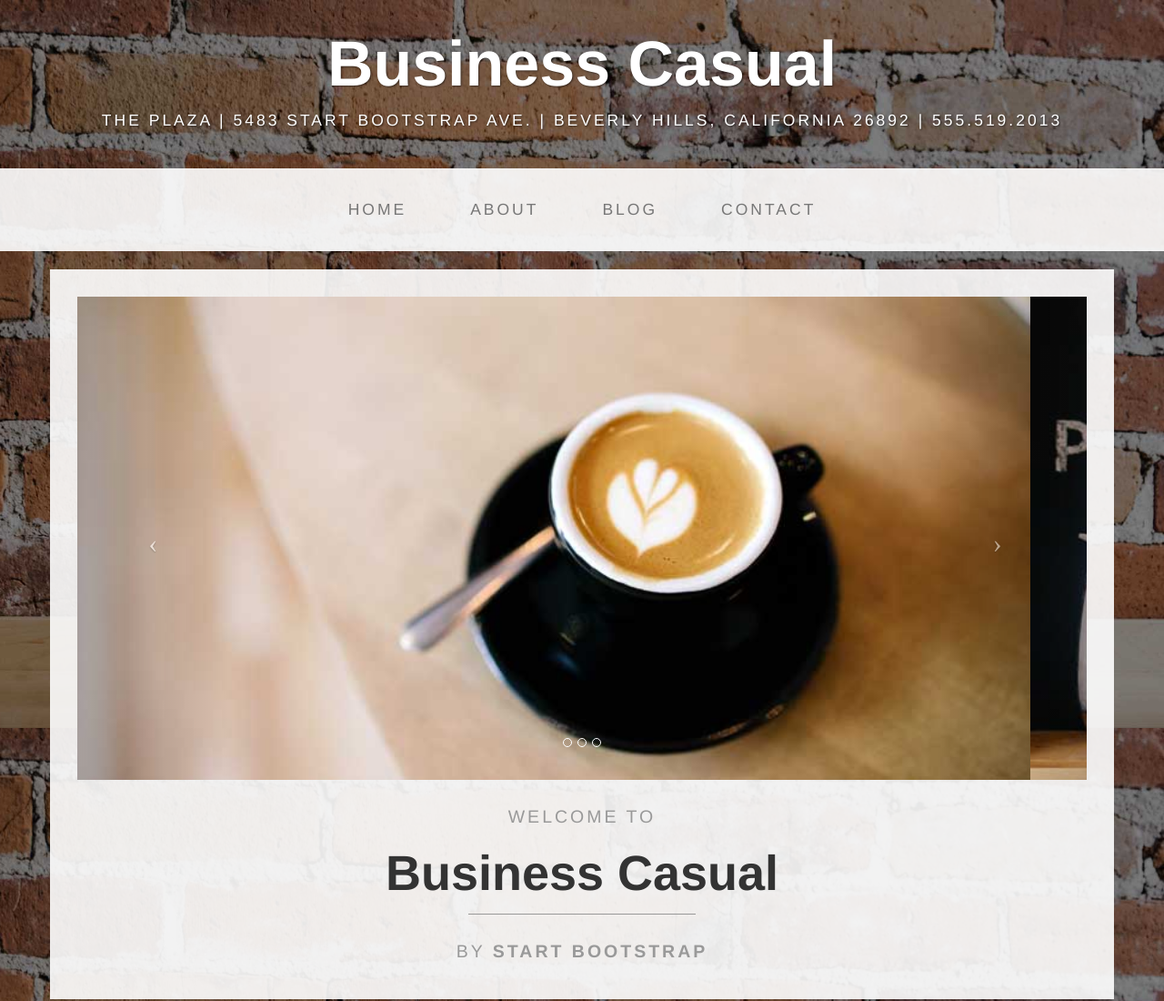
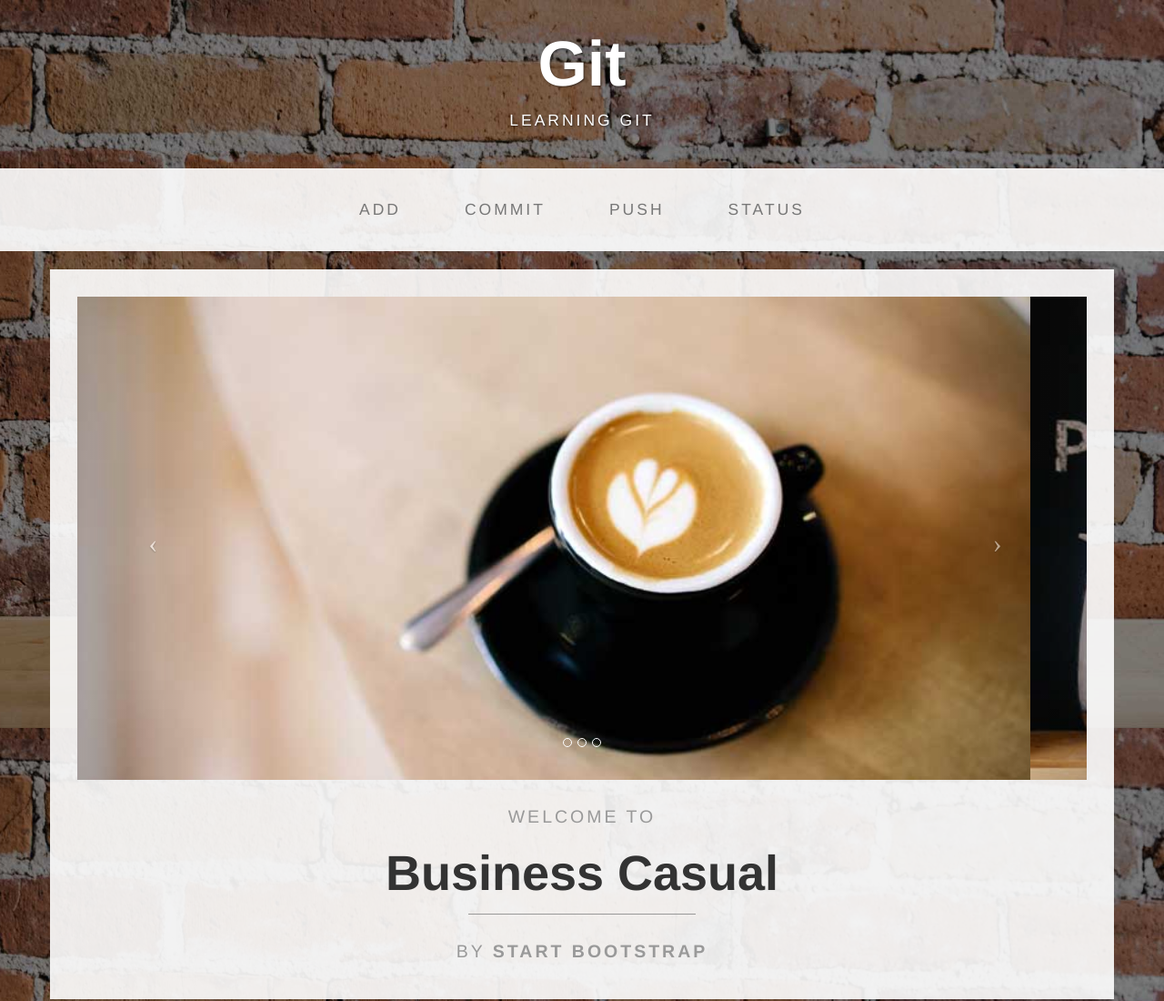
Before and after one commit to cads72/Git-Course, a plain HTML site: page index.html in a window 1280 px wide. Shown: the top 1100 px of the page at 91% size. Drawn offline with Linux system fonts and the light colour scheme.

Commit message:
Changed title, subtitle and navbar items

```diff
--- a/index.html
+++ b/index.html
@@ -7,7 +7,7 @@
     <meta name="description" content="">
     <meta name="author" content="">
 
-    <title>Business Casual Template for Bootstrap</title>
+    <title>Git</title>
 
     <!-- Bootstrap core CSS -->
     <link href="css/bootstrap.css" rel="stylesheet">
@@ -18,8 +18,8 @@
 
 <body>
 
-    <div class="brand">Business Casual</div>
-    <div class="address-bar">The Plaza | 5483 Start Bootstrap Ave. | Beverly Hills, California 26892 | 555.519.2013</div>
+    <div class="brand">Git</div>
+    <div class="address-bar">Learning Git</div>
 
     <nav class="navbar navbar-default" role="navigation">
         <div class="container">
@@ -30,19 +30,19 @@
                     <span class="icon-bar"></span>
                     <span class="icon-bar"></span>
                 </button>
-                <a class="navbar-brand" href="index.html">Business Casual</a>
+                <a class="navbar-brand" href="index.html">Git</a>
             </div>
 
             <!-- Collect the nav links, forms, and other content for toggling -->
             <div class="collapse navbar-collapse navbar-ex1-collapse">
                 <ul class="nav navbar-nav">
-                    <li><a href="index.html">Home</a>
+                    <li><a href="index.html">Add</a>
                     </li>
-                    <li><a href="about.html">About</a>
+                    <li><a href="about.html">Commit</a>
                     </li>
-                    <li><a href="blog.html">Blog</a>
+                    <li><a href="blog.html">Push</a>
                     </li>
-                    <li><a href="contact.html">Contact</a>
+                    <li><a href="contact.html">Status</a>
                     </li>
                 </ul>
             </div>
```
